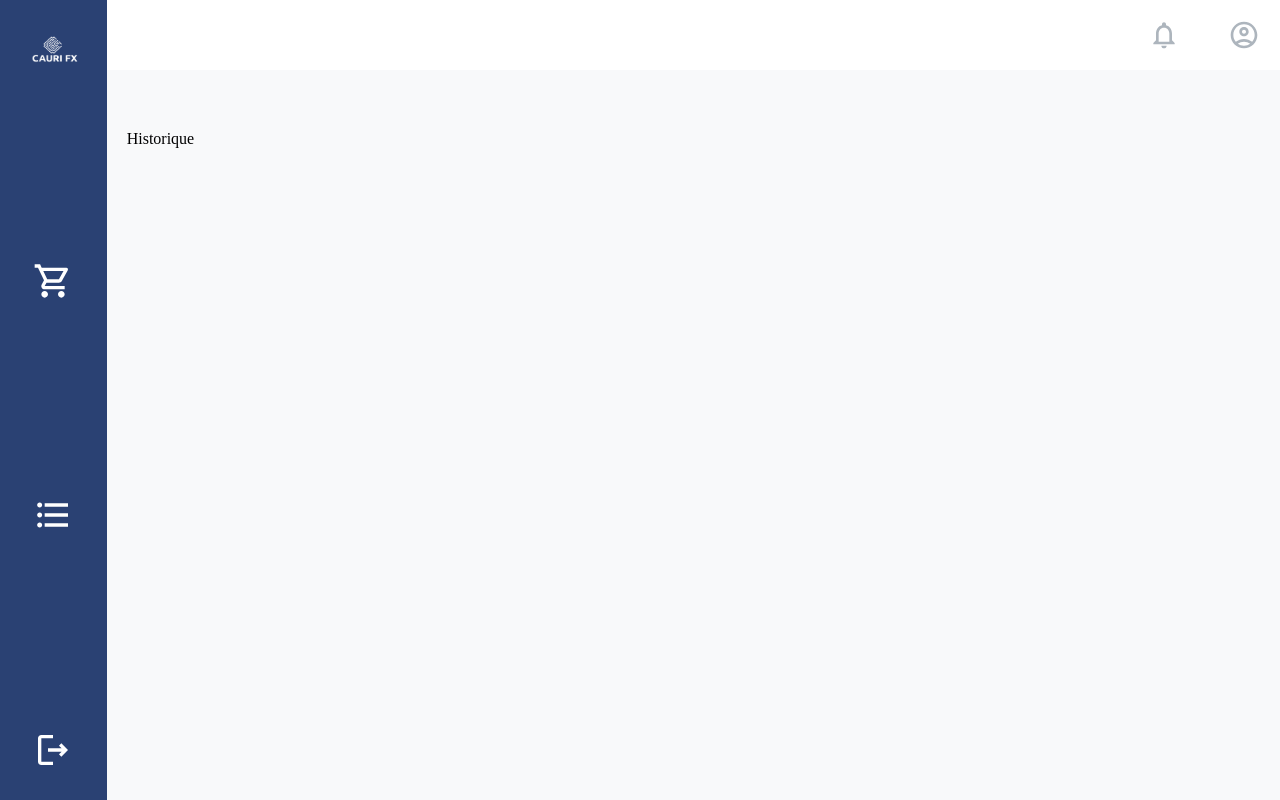
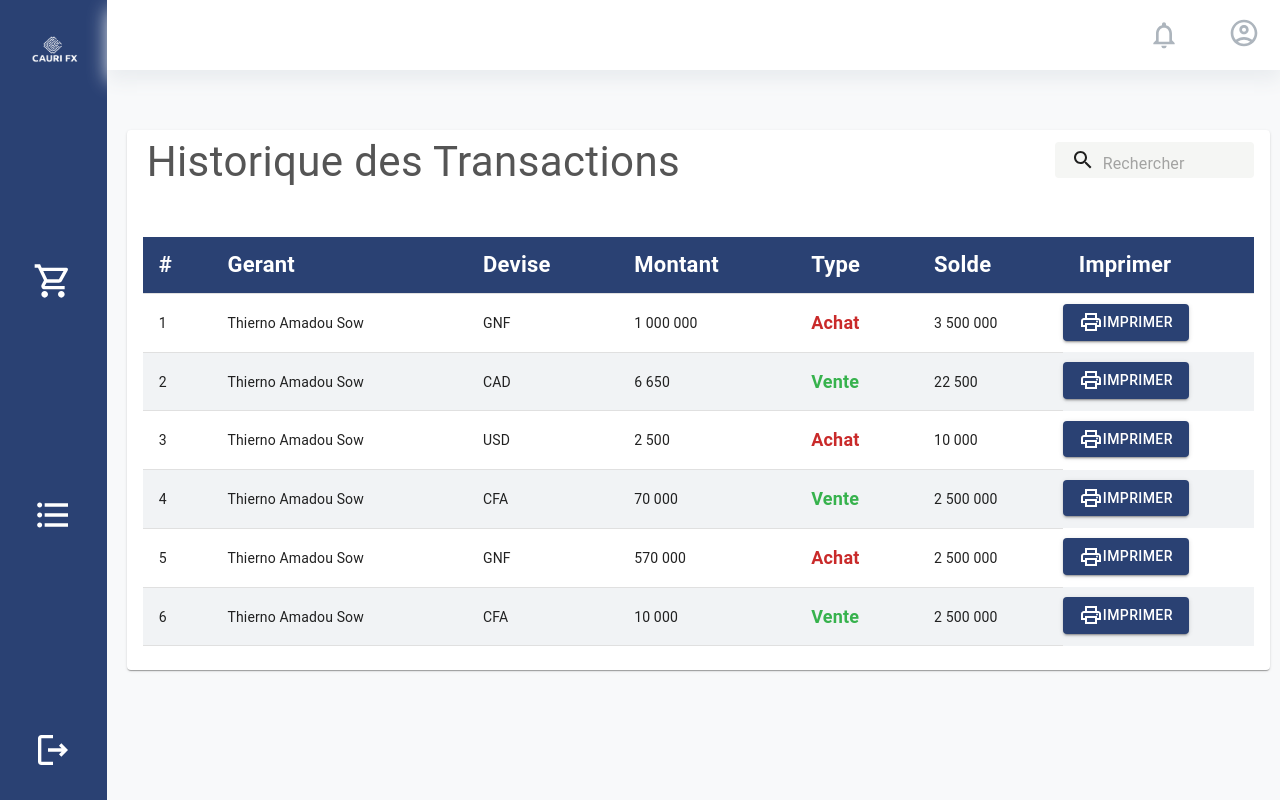
Before and after one commit to Thiernoamadousow219/reactjs-lab, a React (Create React App) app in the folder build-admin-tpl-with-mui/: page /admin/historique in a window 1280 px wide. Built offline with nearby package versions, Linux system fonts and the light colour scheme.

Commit message:
mise a jour des donners depuis la branche de mafouz

```diff
--- a/build-admin-tpl-with-mui/src/app/App.jsx
+++ b/build-admin-tpl-with-mui/src/app/App.jsx
@@ -6,6 +6,7 @@ import Home from './views/Home';
 import { BrowserRouter, Route, Routes } from 'react-router-dom';
 import Login from './views/Login';
 import Historique from './views/Historique';
+import Profile from './views/Profile';
 
 function App() {
   return (
@@ -16,6 +17,7 @@ function App() {
             <Route path='admin'>
                 <Route index element={<Home />} />
                 <Route path='historique' element={<Historique />} />
+                <Route path='profil' element={<Profile/>}/>
             </Route>
         </Routes>
       </BrowserRouter>
--- a/build-admin-tpl-with-mui/src/app/views/AdminTemplate.jsx
+++ b/build-admin-tpl-with-mui/src/app/views/AdminTemplate.jsx
@@ -46,6 +46,7 @@ const ContentStyles = {
 
 const NavBarStyles = {
   bgcolor: '#fff',
+  boxShadow: '1px 10px 18px #e9ecef',
   minHeight: '70px',
   display: 'flex',
   alignItems: 'center',
@@ -113,28 +114,9 @@ const AdminTemplate = WrappedComponent =>{
                     <NotificationsNoneOutlined sx={{color: '#adb5bd', fontSize: 32}}
                                                   onClick={openNotificationPopover}
                                                 />
-                    <AccountCircleOutlined sx={{color: '#adb5bd', fontSize: 32}}
-                                              onClick={openUserPopover}
-                                            />
-                    <Popover
-                        open={Boolean(userPopover)}
-                        onClose={closeUserPopover}
-                        anchorEl={userPopover}
-                        anchorOrigin={{
-                          vertical: "bottom",
-                          horizontal: "left",
-                        }}
-                        transformOrigin={{
-                          vertical: 'top',
-                          horizontal: 'left',
-                        }}
-
-                      >
-                        <DropDownItem>
-                            Mon compte
-                        </DropDownItem>
-                    </Popover>
-
+                    <Link to='/admin/profil'>
+                        <AccountCircleOutlined sx={{color: '#adb5bd', fontSize: 32}}/>
+                    </Link>
                     <Popover
                         open={Boolean(notificationPopover)}
                         onClose={closeNotificationPopover}
--- a/build-admin-tpl-with-mui/src/app/views/Historique.jsx
+++ b/build-admin-tpl-with-mui/src/app/views/Historique.jsx
@@ -1,9 +1,207 @@
+import { Box, Button, Card, CardContent, Grid, Table, TableBody, TableCell, TableContainer, TableHead, TableRow, Typography } from '@mui/material';
 import React from 'react'
+import { styled, alpha } from '@mui/material/styles';
+import SearchIcon from '@mui/icons-material/Search';
+import InputBase from '@mui/material/InputBase';
 import AdminTemplate from './AdminTemplate'
+import LocalPrintshopOutlinedIcon from '@mui/icons-material/LocalPrintshopOutlined';
 
+const StyledInputBase = styled(InputBase)(({ theme }) => ({
+  color: '#fff',
+  '& .MuiInputBase-input': {
+    padding: '10px 10px',
+    paddingLeft: `calc(1em + ${theme.spacing(4)})`,
+    transition: theme.transitions.create('width'),
+    width: '100%',
+    [theme.breakpoints.up('sm','xs')]: {
+      width: '100%',
+      '&:focus': {
+        width: '100%',
+      },
+    },
+  },
+}));
+
+const Search = styled('div')(({ theme }) => ({
+  position: 'relative',
+  marginLeft: '8px',
+  width: '18%',
+  height: '36px',
+  bottom: '5px',
+  top: '12px',
+  borderRadius: theme.shape.borderRadius,
+  backgroundColor: '#f5f6f4',
+  '&:hover': {
+    backgroundColor: '#f5f6f4',
+  },
+  marginLeft: 0,
+  width: '100%',
+  [theme.breakpoints.up('sm','md')]: {
+    marginLeft: theme.spacing(1),
+    width: '18%',
+  },
+}));
+
+const SearchIconWrapper = styled('div')(({ theme }) => ({
+  padding: theme.spacing(0, 2),
+  height: '100%',
+  position: 'absolute',
+  pointerEvents: 'none',
+  display: 'flex',
+  alignItems: 'center',
+  justifyContent: 'center',
+}));
+
+const tableCardHeadersStyles = {
+  color: '#555',
+  fontSize: '42px',
+  // borderBottom: '1px solid #adb5bd',
+  marginBottom: '32px',
+}
+
+const tHeadStyles = {
+  bgcolor: '#2A4173'
+}
+
+const tHeadCellsStyles = {
+  fontSize: '22px',
+  fontWeight: 'bold',
+  color: '#fff'
+}
+
+const tRowsStyles = {
+  '&:nth-child(even)':{
+      bgcolor: '#f1f3f5'
+  }
+}
+const historyTitle = {
+  fontSize:'48px',
+  color:'#adb5bd',
+}
+const achactDevise = {
+  color:'#c92a2a',
+  fontSize: '18px',
+  fontWeight:'bold',
+}
+const venteDevise = {
+  color:'#37b24d',
+  fontSize:'18px',
+  fontWeight:'bold',
+}
+const rechercheCard = {
+  display: 'flex',
+  justifyContent: 'space-between',
+  marginBottom: '12px',
+  paddingLeft:'20px',
+}
+const placeholder = {
+  color:'#333',
+}
+
+const button = {
+  display: 'flex',
+  justifyContent: 'center',
+  position: 'relative',
+  top: '10px',
+}
 function Historique() {
   return (
-    <div>Historique</div>
+    <Box>
+        <Grid container spacing={2}>
+            <Grid item xs={6} md={12} lg={12} sm={6}>
+                <Card>
+                    <CardContent>
+                      <Grid container spacing={2} sx={rechercheCard}>
+                        <Typography component='p'
+                                  sx={tableCardHeadersStyles}>
+                              Historique des Transactions
+                          </Typography>
+                          <Search>
+                            <SearchIconWrapper>
+                              <SearchIcon />
+                            </SearchIconWrapper>
+                            <StyledInputBase sx={placeholder}
+                              placeholder="Rechercher"
+                              inputProps={{ 'ubuntu': 'Rechercher' }}
+                            />
+                          </Search>
+                      </Grid>
+                        <TableContainer>
+                            <Table aria-label="simple table">
+                                <TableHead sx={tHeadStyles}>
+                                    <TableRow>
+                                        <TableCell sx={tHeadCellsStyles}>#</TableCell>
+                                        <TableCell sx={tHeadCellsStyles}>Gerant</TableCell>
+                                        <TableCell sx={tHeadCellsStyles}>Devise</TableCell>
+                                        <TableCell sx={tHeadCellsStyles}>Montant</TableCell>
+                                        <TableCell sx={tHeadCellsStyles}>Type</TableCell>
+                                        <TableCell sx={tHeadCellsStyles}>Solde</TableCell>
+                                        <TableCell sx={tHeadCellsStyles}>Imprimer</TableCell>
+                                    </TableRow>
+                                </TableHead>
+                                <TableBody>
+                                    <TableRow sx={tRowsStyles}>
+                                        <TableCell>1</TableCell>
+                                        <TableCell>Thierno Amadou Sow</TableCell>
+                                        <TableCell>GNF</TableCell>
+                                        <TableCell>1 000 000 </TableCell>
+                                        <TableCell sx={achactDevise}>Achat</TableCell>
+                                        <TableCell>3 500 000</TableCell>
+                                        <Button sx={button} variant="contained"><LocalPrintshopOutlinedIcon/>Imprimer</Button>
+                                    </TableRow>
+                                    <TableRow sx={tRowsStyles}>
+                                        <TableCell>2</TableCell>
+                                        <TableCell>Thierno Amadou Sow</TableCell>
+                                        <TableCell>CAD</TableCell>
+                                        <TableCell>6 650 </TableCell>
+                                        <TableCell sx={venteDevise}>Vente</TableCell>
+                                        <TableCell>22 500</TableCell>
+                                        <Button  sx={button} variant="contained"><LocalPrintshopOutlinedIcon/>Imprimer</Button>
+                                    </TableRow>
+                                    <TableRow sx={tRowsStyles}>
+                                        <TableCell>3</TableCell>
+                                        <TableCell>Thierno Amadou Sow</TableCell>
+                                        <TableCell>USD</TableCell>
+                                        <TableCell>2 500 </TableCell>
+                                        <TableCell sx={achactDevise}>Achat</TableCell>
+                                        <TableCell>10 000</TableCell>
+                                        <Button  sx={button} variant="contained"><LocalPrintshopOutlinedIcon/>Imprimer</Button>
+                                    </TableRow>
+                                    <TableRow sx={tRowsStyles}>
+                                        <TableCell>4</TableCell>
+                                        <TableCell>Thierno Amadou Sow</TableCell>
+                                        <TableCell>CFA</TableCell>
+                                        <TableCell>70 000 </TableCell>
+                                        <TableCell sx={venteDevise}>Vente</TableCell>
+                                        <TableCell> 2 500 000</TableCell>
+                                        <Button  sx={button} variant="contained"><LocalPrintshopOutlinedIcon/>Imprimer</Button>
+                                    </TableRow>
+                                    <TableRow sx={tRowsStyles}>
+                                        <TableCell>5</TableCell>
+                                        <TableCell>Thierno Amadou Sow</TableCell>
+                                        <TableCell>GNF</TableCell>
+                                        <TableCell>570 000 </TableCell>
+                                        <TableCell sx={achactDevise}>Achat</TableCell>
+                                        <TableCell> 2 500 000</TableCell>
+                                        <Button  sx={button} variant="contained"><LocalPrintshopOutlinedIcon/>Imprimer</Button>
+                                    </TableRow>
+                                    <TableRow sx={tRowsStyles}>
+                                        <TableCell>6</TableCell>
+                                        <TableCell>Thierno Amadou Sow</TableCell>
+                                        <TableCell>CFA</TableCell>
+                                        <TableCell>10 000 </TableCell>
+                                        <TableCell sx={venteDevise}>Vente</TableCell>
+                                        <TableCell> 2 500 000</TableCell>
+                                        <Button  sx={button} variant="contained"><LocalPrintshopOutlinedIcon/>Imprimer</Button>
+                                    </TableRow>
+                                </TableBody>
+                            </Table>
+                        </TableContainer>
+                    </CardContent>
+                </Card>
+            </Grid>
+        </Grid>
+    </Box>
   )
 }
 
--- /dev/null
+++ b/build-admin-tpl-with-mui/src/app/views/Profile.jsx
@@ -0,0 +1,10 @@
+import React from 'react'
+import AdminTemplate from './AdminTemplate'
+
+function Profile() {
+  return (
+    <h1>Modifier votre Profil</h1>
+  )
+}
+
+export default AdminTemplate(Profile)
```
Also changed, not shown: build-admin-tpl-with-mui/src/app/components/Input.jsx (+14 -2 lines).
